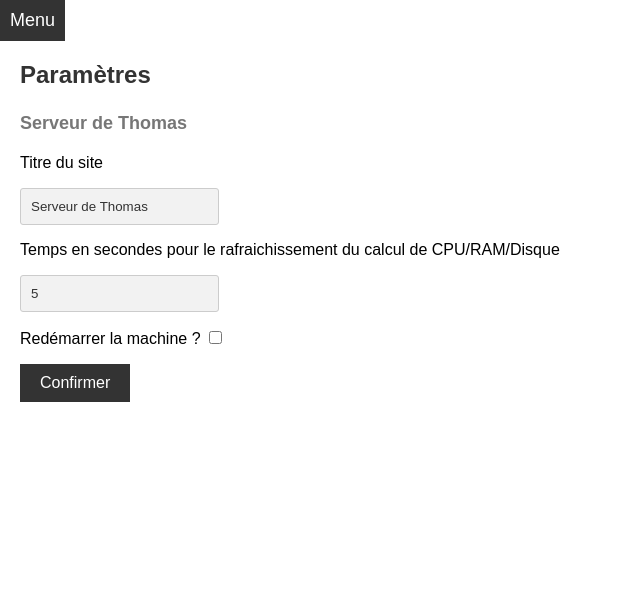
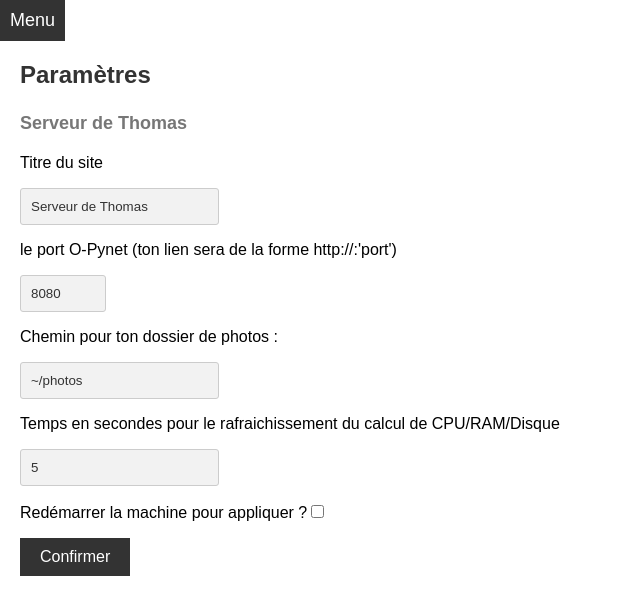
Before and after one commit to Lenitra/O-Pynet, a Flask app: page /config in a window 1280 px wide. Shown: the top 615 px of the page, without its empty margins (0-640 px from the left). Run offline with Flask 3, Linux system fonts and the light colour scheme; the visitor is signed in with stand-in values (Sample User, id 1); parts of the project's set-up code (start-up, migrations or seed data) failed here and were passed over.

Commit message:
Configs ++

```diff
--- a/conf/config.yaml
+++ b/conf/config.yaml
@@ -1,6 +1,5 @@
-default_folder: home/ubuntu
 ip: 176.148.40.171
-photosfolder: /home/ubuntu/photos
+photosfolder: ~/photos
 port: 8080
 ramcputime: 5
 title: Serveur de Thomas
--- a/main.py
+++ b/main.py
@@ -79,12 +79,12 @@
     return redirect('/dashboard')
 
 
-@app.route('/update')
-def update():
-    os.system("pwd")
-    os.system("git config --global --add safe.directory /home/ubuntu/O-Pynet")
-    os.system("git pull")
-    return redirect('/dashboard')
+# @app.route('/update')
+# def update():
+#     os.system("pwd")
+#     os.system("git config --global --add safe.directory /home/ubuntu/O-Pynet")
+#     os.system("git pull")
+#     return redirect('/dashboard')
 
 
 
@@ -144,7 +144,7 @@
         return redirect('/login')
     config["title"] = request.form['title']
     # config["default_folder"] = request.form['default_folder']
-    # config["port"] = int(request.form['port'])
+    config["port"] = int(request.form['port'])
     config["ramcputime"] = int(request.form['ramcputime'])
     saveconfig(config)
     if request.form['reboot'] != None:
--- a/templates/config.html
+++ b/templates/config.html
@@ -182,13 +182,13 @@
         <form action="/configupdate" method="post">
             <p>Titre du site</p>
             <input name="title" placeholder="Title" type="text" value="{{config['title']}}">
-            <!-- <p>The port for O-Pynet (your link will be http://{{config["ip"]}}:'port')</p> -->
-            <!-- <input name="port" placeholder="port" type="number" max="9999" min="0" value="{{config['port']}}"> -->
-            <!-- <p>Default path for the dashboard console</p> -->
-            <!-- <input name="default_folder" placeholder="Default path" type="text" value="{{config['default_folder']}}"> -->
+            <p>le port O-Pynet (ton lien sera de la forme http://{{config["ip"]}}:'port')</p>
+            <input name="port" placeholder="port" type="number" max="9999" min="0" value="{{config['port']}}">
+            <p>Chemin pour ton dossier de photos :</p>
+            <input name="photosfolder" placeholder="photos path" type="text" value="{{config['photosfolder']}}">
             <p>Temps en secondes pour le rafraichissement du calcul de CPU/RAM/Disque</p>
             <input name="ramcputime" placeholder="Time" type="number" value="{{config['ramcputime']}}">
-            <p>Redémarrer la machine ? <input type="checkbox" name="reboot"></p>
+            <p>Redémarrer la machine pour appliquer ?<input type="checkbox" name="reboot"></p>
 
             <input type="submit" value="Confirmer">
 
```
